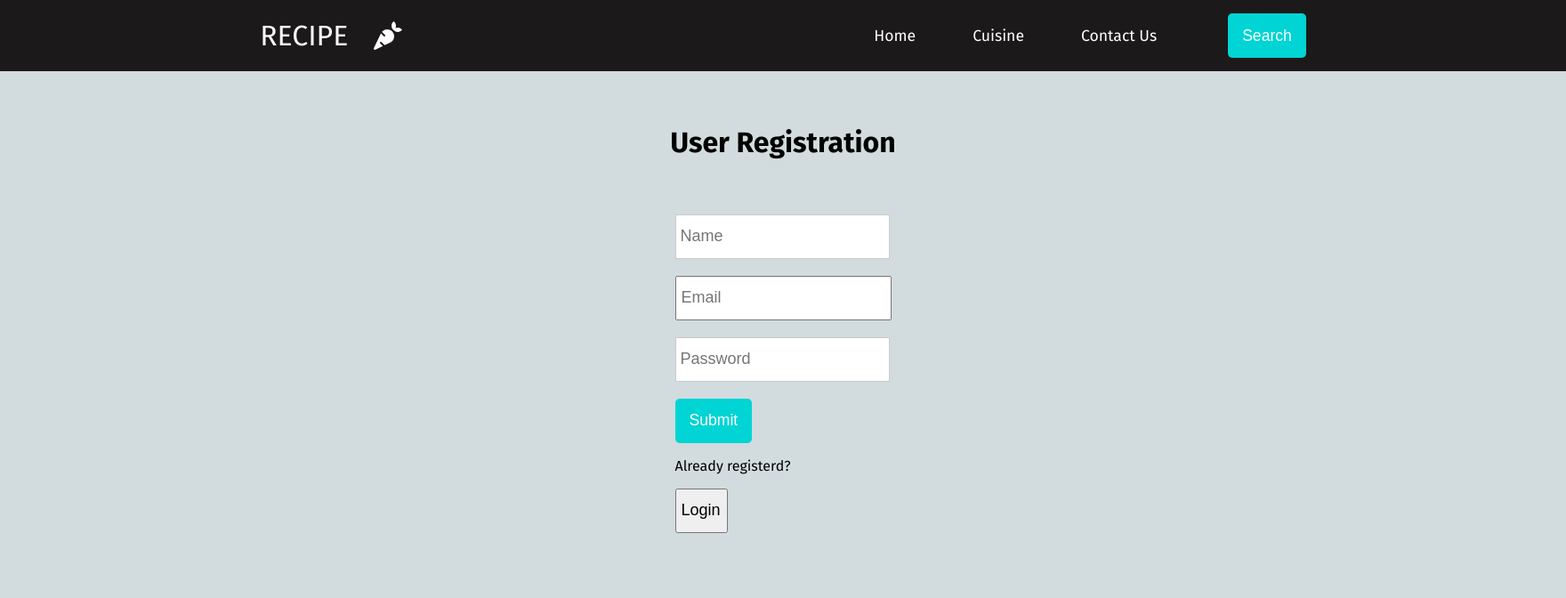
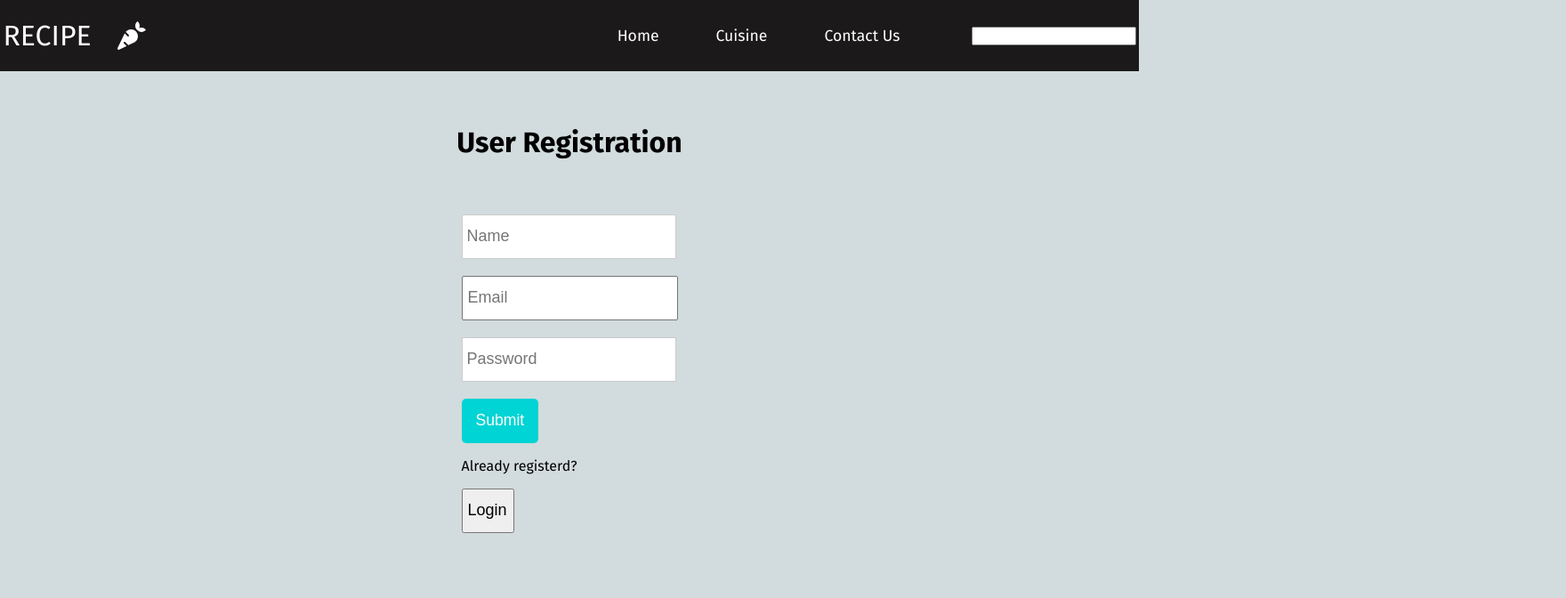
Before and after one commit to ShravyaRNadig/recipe, a React (Create React App) app: page / in a window 1280 px wide. Shown: the top 672 px of the page at 89% size, 1760 px wide, since content can reach past the window. Built offline with nearby package versions, Linux system fonts and the light colour scheme.

Commit message:
working app beofre working on search bar

```diff
--- a/src/App.css
+++ b/src/App.css
@@ -6,7 +6,13 @@
   box-sizing: border-box;
   font-family: "PT Sans", sans-serif;
 }
+.app_body{
+  width: 100vw;
+  display: flex;
+  justify-content: center;
+  align-items: center;
 
+}
 .home,
 /* .cuisine, */
 .signup {
--- a/src/App.js
+++ b/src/App.js
@@ -10,7 +10,7 @@ import Footer from "./components/Footer";
 function App() {
   return (
 
-    <>
+    <div >
       <BrowserRouter>
         <Navbar />
         <Routes>
@@ -21,7 +21,7 @@ function App() {
         </Routes>
       </BrowserRouter>
       <Footer />
-    </>
+    </div>
   );
 }
 
--- a/src/components/FooterStyles.js
+++ b/src/components/FooterStyles.js
@@ -1,9 +1,10 @@
 import styled from 'styled-components';
 
 export const Box = styled.div`
-padding: 20px 20px;
+padding: 5px 5px;
 background: black;
 position: absolute;
+left:0;
 bottom: 0;
 width: 100%;
 
@@ -56,6 +57,6 @@ text-decoration: none;
 export const Heading = styled.p`
 font-size: 24px;
 color: #fff;
-margin-bottom: 40px;
+margin-bottom: 5px;
 font-weight: bold;
 `;
--- a/src/components/Navbar.css
+++ /dev/null
@@ -1,46 +0,0 @@
-.navbar{
-    height: 10vh;
-    width: 220vh;
-    background: #1b1919;
-    display: flex;
-    justify-content: center;
-    align-items: center;
-}
-
-.navbar-logo{
-    color: white;
-    text-decoration: none;
-    font-size: 2rem;
-    display: flex;
-    justify-content: space-between;
-    align-items: center;
-    width: 10rem;
-}
-
-.nav-items{
-    display: flex;
-    list-style: none;
-    text-align: center;
-    width: 70vw;
-    justify-content: flex-end;
-    margin-right: 2rem;
-}
-
-.nav-item{
-    display: flex;
-    align-items: center;
-    height: 10vh;
-}
-
-.nav-item a{
-  text-decoration: none;
-  color: white;
-  font-size: 1.1rem;
-  margin-right: 2rem;
-  padding: 6px 16px;
-  border-radius: 5px;
-}
-
-.nav-item a:hover {
-  background: rgb(0, 212, 212);
-}
--- a/src/components/Navbar.js
+++ b/src/components/Navbar.js
@@ -1,15 +1,14 @@
-import React,{useState} from "react";
-import {Link} from "react-router-dom";
+import React, { useState } from "react";
+import { Link } from "react-router-dom";
 import * as Icons from "react-icons/fa";
-import "./Navbar.css";
-import {navItems} from "./NavItems";
+import "./styleSheets/Navbar.css";
+import { navItems } from "./NavItems";
 import Button from "./Button";
-import Dropdown from './Dropdown';
 
-function Navbar (){
-     const[dropdown, setDropdown] = useState(false);
+function Navbar() {
+    const [dropdown, setDropdown] = useState(false);
 
-    return(
+    return (
         <>
             <nav className=" navbar">
                 <Link to="/home" className="navbar-logo">
@@ -17,78 +16,25 @@ function Navbar (){
                     <Icons.FaCarrot />
                 </Link>
                 <ul className="nav-items">
-                    {navItems.map((item)=>{
-                        if(item.title === "Cuisine"){
-                            return(
-                                <li key={item.id} className={item.cName}
-                                onMouseEnter={()=> setDropdown(true)}
-                                onMouseLeave={()=> setDropdown(false)}>
-                                    <Link to={item.path}>
-                                        {item.title}
-                                        </Link>
-                                    {dropdown && <Dropdown/>}
-                                </li>
-                                );
-                        }
-
-                        return(
-                        <li key={item.id} className={item.cName}>
-                            <Link to={item.path}>{item.title}</Link>
-                        </li>
+                    {navItems.map((item) => {
+                        return (
+                            <li key={item.id} className={item.cName}>
+                                <Link to={item.path}>{item.title}</Link>
+                            </li>
                         );
                     })}
                 </ul>
-                <Button/>
+                <input list="browsers" name="browser" />
+                <datalist id="browsers">
+                    <option value="Internet Explorer" />
+                    <option value="Firefox" />
+                    <option value="Chrome" />
+                    <option value="Opera" />
+                    <option value="Safari" />
+                </datalist>
             </nav>
-            {/* <Dropdown/> */}
         </>
     );
 }
 
 export default Navbar;
-
-
-
-// import React from 'react';
-// import {
-//     Nav,
-//     NavLink,
-//     Bars,
-//     NavMenu,
-//     NavBtn,
-//     NavBtnLink,
-// } from './NavbarElements';
-// // import background from './background.jpg';
-
-// const Navbar = () => {
-//     return (
-//         <>
-//             <Nav fixed="top">
-//                 <Bars />
-
-//                 <NavMenu>
-//                     <NavLink to='/recipe' activeStyle>
-//                        <b>RECIPE</b>
-//                     </NavLink>
-//                     <NavLink to='/register' activeStyle>
-
-//                     </NavLink>
-//                     {/* Second Nav */}
-//                     {/* <NavBtnLink to='/sign-in'>Sign In</NavBtnLink> */}
-//                 </NavMenu>
-//                 <NavBtn>
-//                     <NavBtnLink to='/register'><b>Register</b></NavBtnLink>
-//                     <NavBtnLink to='/login'><b>Login</b></NavBtnLink>
-//                 </NavBtn>
-
-//             </Nav>
-//             <div>
-//                 <h1 align="center">Welcome to The Recipe App</h1>
-//                 {/* <img src={require('./background.jpg')}/> */}
-//                 {/* <img src={background} alt="recipe"/> */}
-//             </div>
-//         </>
-//     );
-// };
-
-// export default Navbar;
--- a/src/components/styleSheets/Navbar.css
+++ b/src/components/styleSheets/Navbar.css
@@ -1,6 +1,6 @@
 .navbar{
   height: 10vh;
-    width: 220vh;
+  width: 100vw;
   background: #1b1919;
   display: flex;
   justify-content: center;
```
Also changed, not shown: src/components/NavItems.js (+0 -39 lines). Lines whose indentation alone changed are shown as unchanged.
